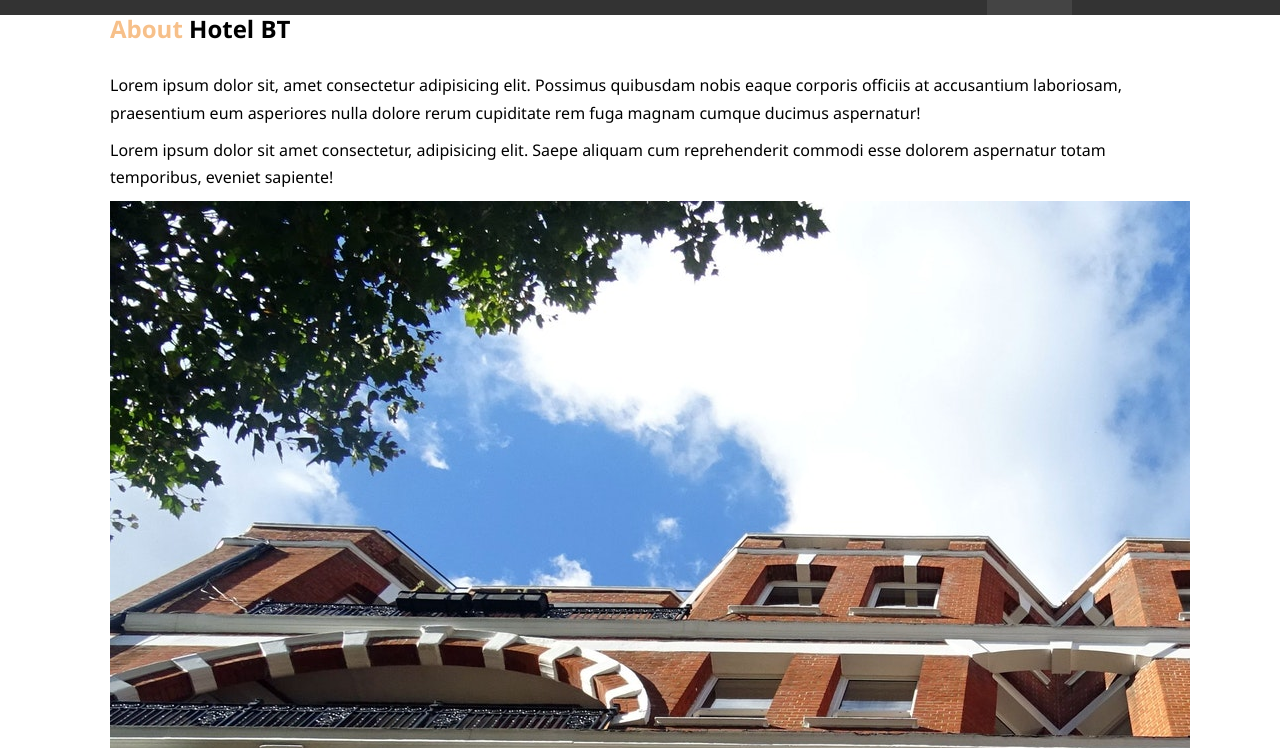
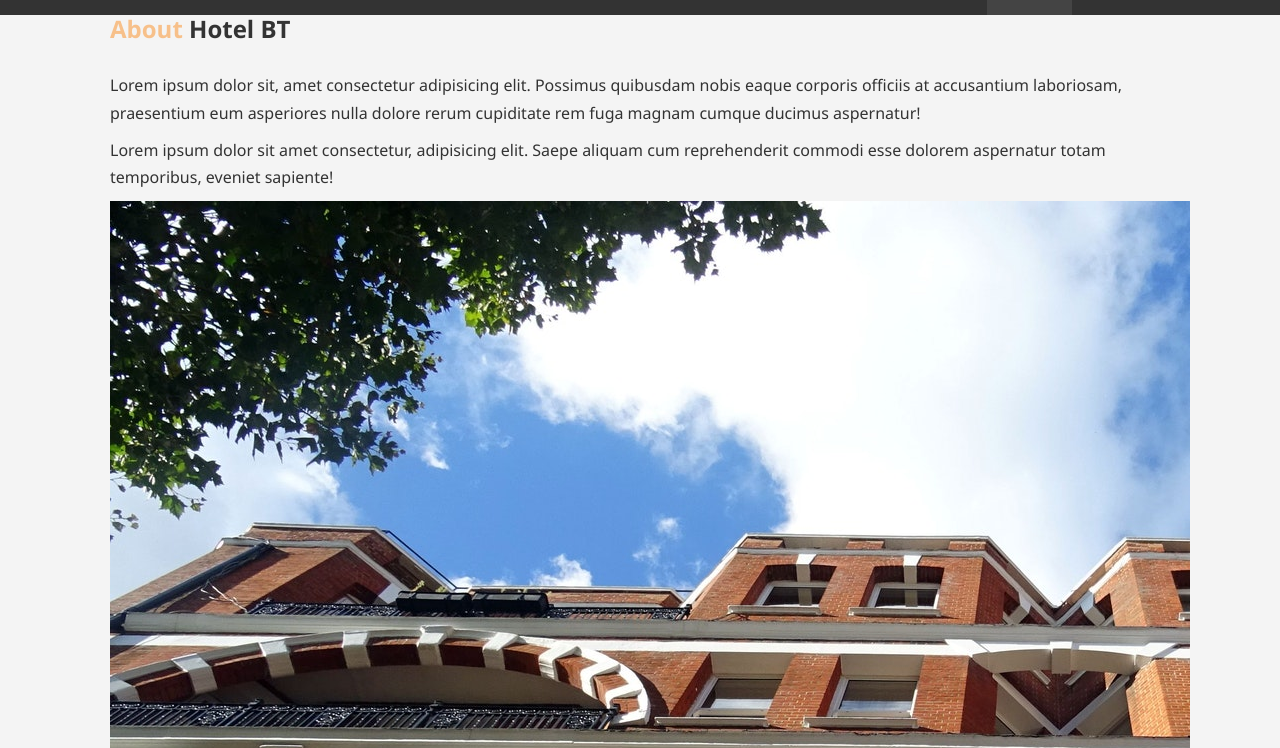
Before and after one commit to J-Ricker/hotel-website, a plain HTML site: page about.html in a window 1280 px wide. Shown: the part 52-800 px from the top of the page. Drawn offline with Linux system fonts and the light colour scheme.

Commit message:
added py class to about info

```diff
--- a/about.html
+++ b/about.html
@@ -23,7 +23,7 @@
         </div>
     </header>
 
-    <section id="about-info">
+    <section id="about-info" class="bg-light py-3">
         <div class="container">
             <div class="info-left">
                 <h1><span class="text-primary">About</span> Hotel BT</h1>
```
